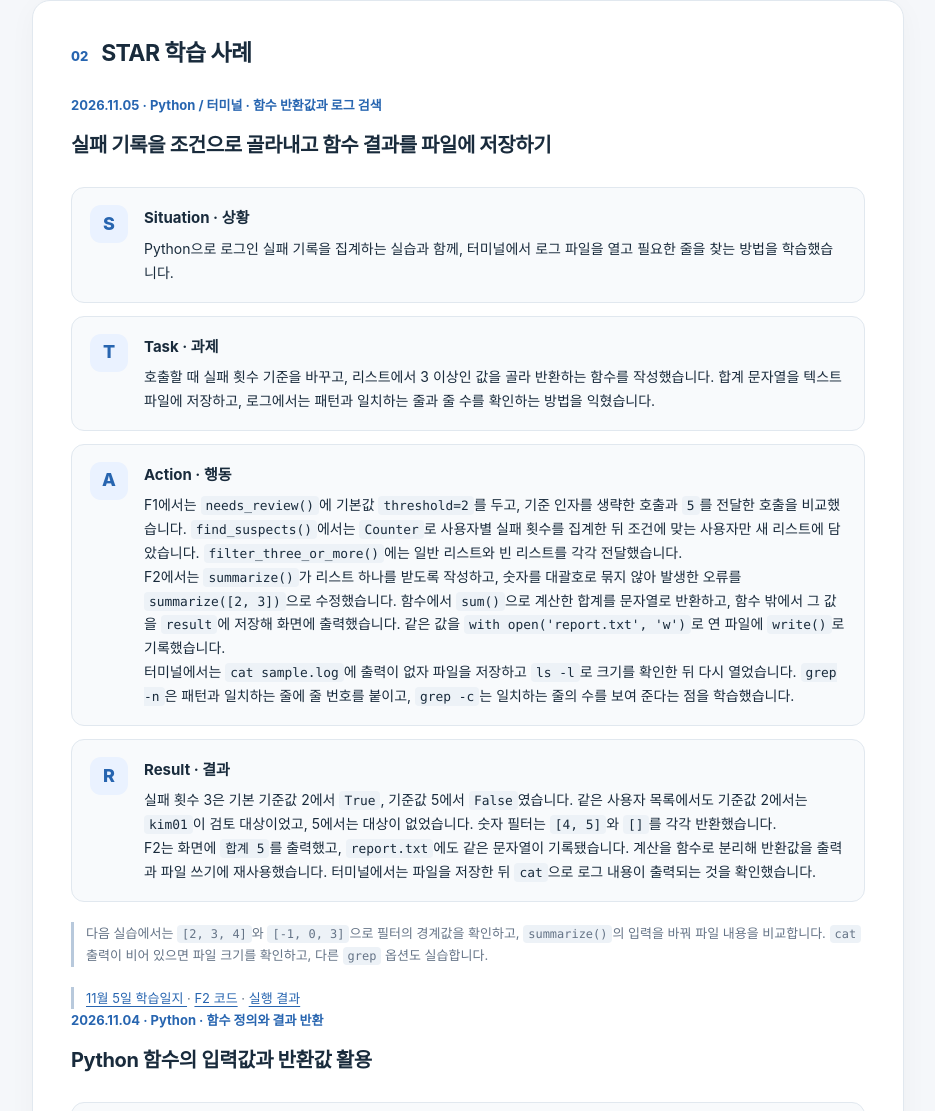
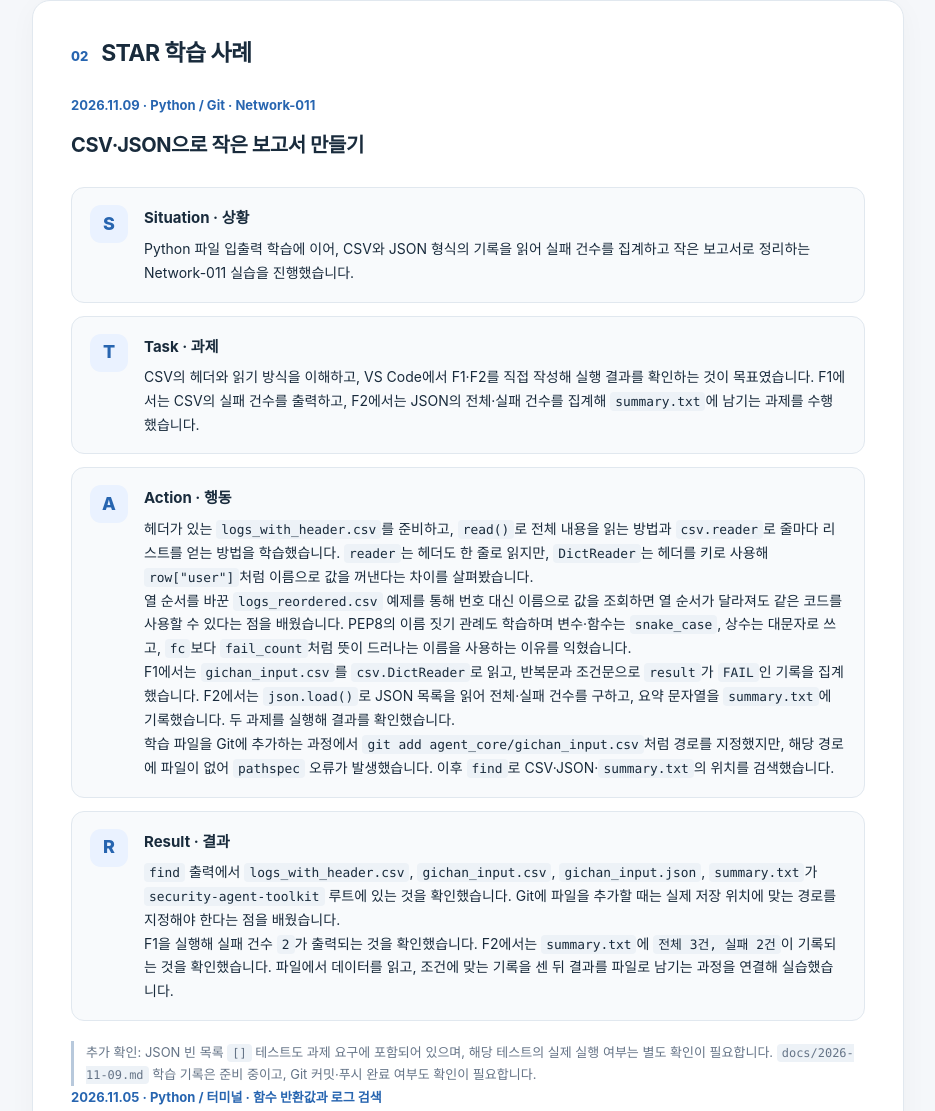
Before and after one commit to wjddncjf/python-learning-portfolio, a plain HTML site: page index.html in a window 1280 px wide. Shown: the part 713-1824 px from the top of the page, without its empty margins (172-1107 px from the left). Drawn offline with Linux system fonts and the light colour scheme.

Commit message:
docs: add Network-011 STAR learning case

```diff
--- a/index.html
+++ b/index.html
@@ -44,6 +44,55 @@
           <span class="section-no">02</span>
           <h2 id="story-title">STAR 학습 사례</h2>
         </div>
+
+        <!-- 2026.11.09 Network-011 CSV and JSON -->
+        <article>
+          <p class="date">2026.11.09 · Python / Git · Network-011</p>
+          <h3>CSV·JSON으로 작은 보고서 만들기</h3>
+
+          <div class="star-grid">
+            <article class="star-item">
+              <span class="star-letter">S</span>
+              <div>
+                <h4>Situation · 상황</h4>
+                <p>Python 파일 입출력 학습에 이어, CSV와 JSON 형식의 기록을 읽어 실패 건수를 집계하고 작은 보고서로 정리하는 Network-011 실습을 진행했습니다.</p>
+              </div>
+            </article>
+
+            <article class="star-item">
+              <span class="star-letter">T</span>
+              <div>
+                <h4>Task · 과제</h4>
+                <p>CSV의 헤더와 읽기 방식을 이해하고, VS Code에서 F1·F2를 직접 작성해 실행 결과를 확인하는 것이 목표였습니다. F1에서는 CSV의 실패 건수를 출력하고, F2에서는 JSON의 전체·실패 건수를 집계해 <code>summary.txt</code>에 남기는 과제를 수행했습니다.</p>
+              </div>
+            </article>
+
+            <article class="star-item">
+              <span class="star-letter">A</span>
+              <div>
+                <h4>Action · 행동</h4>
+                <p>헤더가 있는 <code>logs_with_header.csv</code>를 준비하고, <code>read()</code>로 전체 내용을 읽는 방법과 <code>csv.reader</code>로 줄마다 리스트를 얻는 방법을 학습했습니다. <code>reader</code>는 헤더도 한 줄로 읽지만, <code>DictReader</code>는 헤더를 키로 사용해 <code>row["user"]</code>처럼 이름으로 값을 꺼낸다는 차이를 살펴봤습니다.</p>
+                <p>열 순서를 바꾼 <code>logs_reordered.csv</code> 예제를 통해 번호 대신 이름으로 값을 조회하면 열 순서가 달라져도 같은 코드를 사용할 수 있다는 점을 배웠습니다. PEP8의 이름 짓기 관례도 학습하며 변수·함수는 <code>snake_case</code>, 상수는 대문자로 쓰고, <code>fc</code>보다 <code>fail_count</code>처럼 뜻이 드러나는 이름을 사용하는 이유를 익혔습니다.</p>
+                <p>F1에서는 <code>gichan_input.csv</code>를 <code>csv.DictReader</code>로 읽고, 반복문과 조건문으로 <code>result</code>가 <code>FAIL</code>인 기록을 집계했습니다. F2에서는 <code>json.load()</code>로 JSON 목록을 읽어 전체·실패 건수를 구하고, 요약 문자열을 <code>summary.txt</code>에 기록했습니다. 두 과제를 실행해 결과를 확인했습니다.</p>
+                <p>학습 파일을 Git에 추가하는 과정에서 <code>git add agent_core/gichan_input.csv</code>처럼 경로를 지정했지만, 해당 경로에 파일이 없어 <code>pathspec</code> 오류가 발생했습니다. 이후 <code>find</code>로 CSV·JSON·<code>summary.txt</code>의 위치를 검색했습니다.</p>
+              </div>
+            </article>
+
+            <article class="star-item">
+              <span class="star-letter">R</span>
+              <div>
+                <h4>Result · 결과</h4>
+                <p><code>find</code> 출력에서 <code>logs_with_header.csv</code>, <code>gichan_input.csv</code>, <code>gichan_input.json</code>, <code>summary.txt</code>가 <code>security-agent-toolkit</code> 루트에 있는 것을 확인했습니다. Git에 파일을 추가할 때는 실제 저장 위치에 맞는 경로를 지정해야 한다는 점을 배웠습니다.</p>
+                <p>F1을 실행해 실패 건수 <code>2</code>가 출력되는 것을 확인했습니다. F2에서는 <code>summary.txt</code>에 <code>전체 3건, 실패 2건</code>이 기록되는 것을 확인했습니다. 파일에서 데이터를 읽고, 조건에 맞는 기록을 센 뒤 결과를 파일로 남기는 과정을 연결해 실습했습니다.</p>
+              </div>
+            </article>
+          </div>
+
+          <p class="note">
+            추가 확인: JSON 빈 목록 <code>[]</code> 테스트도 과제 요구에 포함되어 있으며, 해당 테스트의 실제 실행 여부는 별도 확인이 필요합니다.
+            <code>docs/2026-11-09.md</code> 학습 기록은 준비 중이고, Git 커밋·푸시 완료 여부도 확인이 필요합니다.
+          </p>
+        </article>
 
         <!-- 2026.11.05 Python functions and file output -->
         <article>
@@ -694,6 +743,19 @@
         <div class="timeline">
 
           <article class="timeline-item">
+            <time datetime="2026-11-09">2026.11.09</time>
+            <div>
+              <strong>Network-011 · CSV·JSON으로 작은 보고서 만들기</strong>
+              <p>
+                CSV 헤더와 reader·DictReader 비교 · 열 순서 변경과 키 조회 · PEP8 이름 짓기 ·
+                F1 실행 결과 <code>2</code> 확인 · F2 <code>전체 3건, 실패 2건</code> 파일 기록 확인 ·
+                Git 경로 오류 후 find로 저장소 루트의 파일 위치 확인 ·
+                빈 목록 테스트 별도 확인 필요 · 학습일지 준비 중 · 위 STAR 사례 참고
+              </p>
+            </div>
+          </article>
+
+          <article class="timeline-item">
             <time datetime="2026-11-05">2026.11.05</time>
             <div>
               <strong>Python 함수 반환값 저장과 터미널 로그 검색</strong>
```
